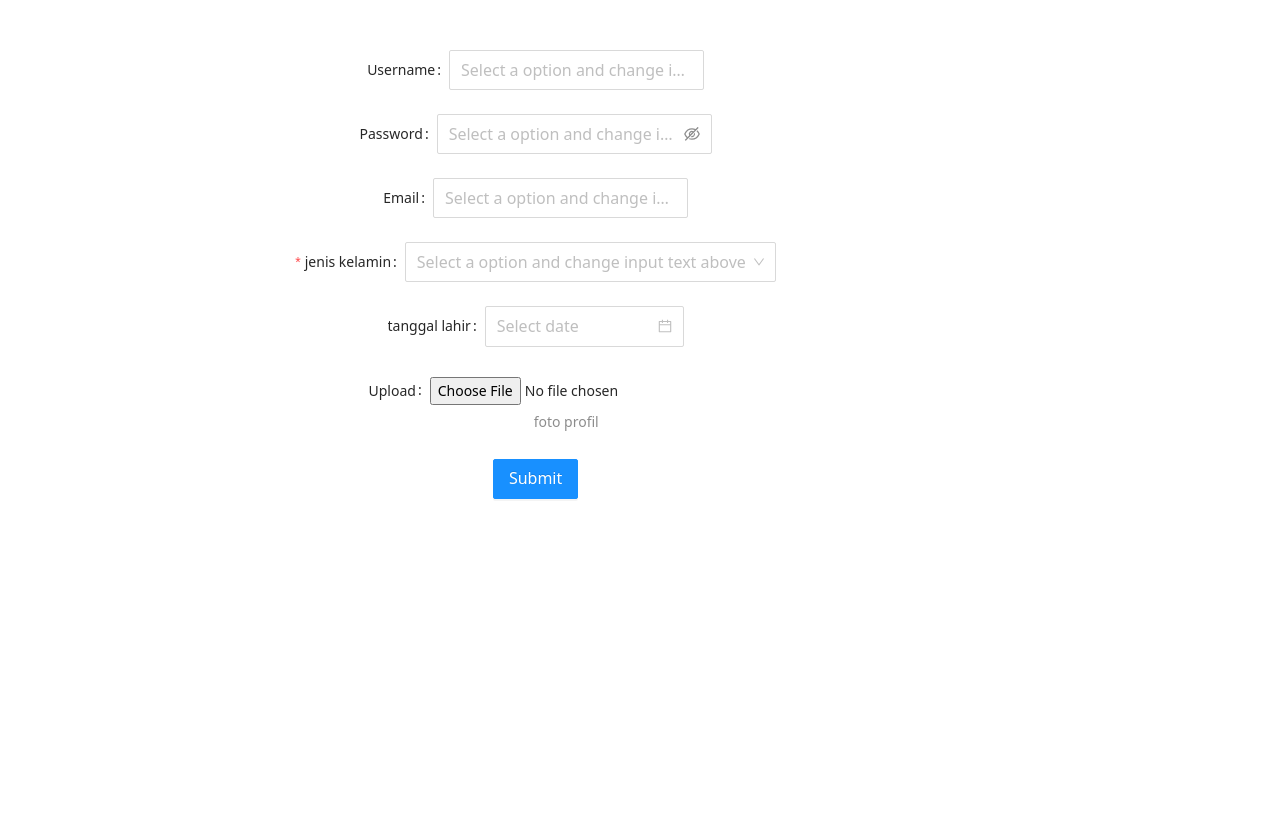
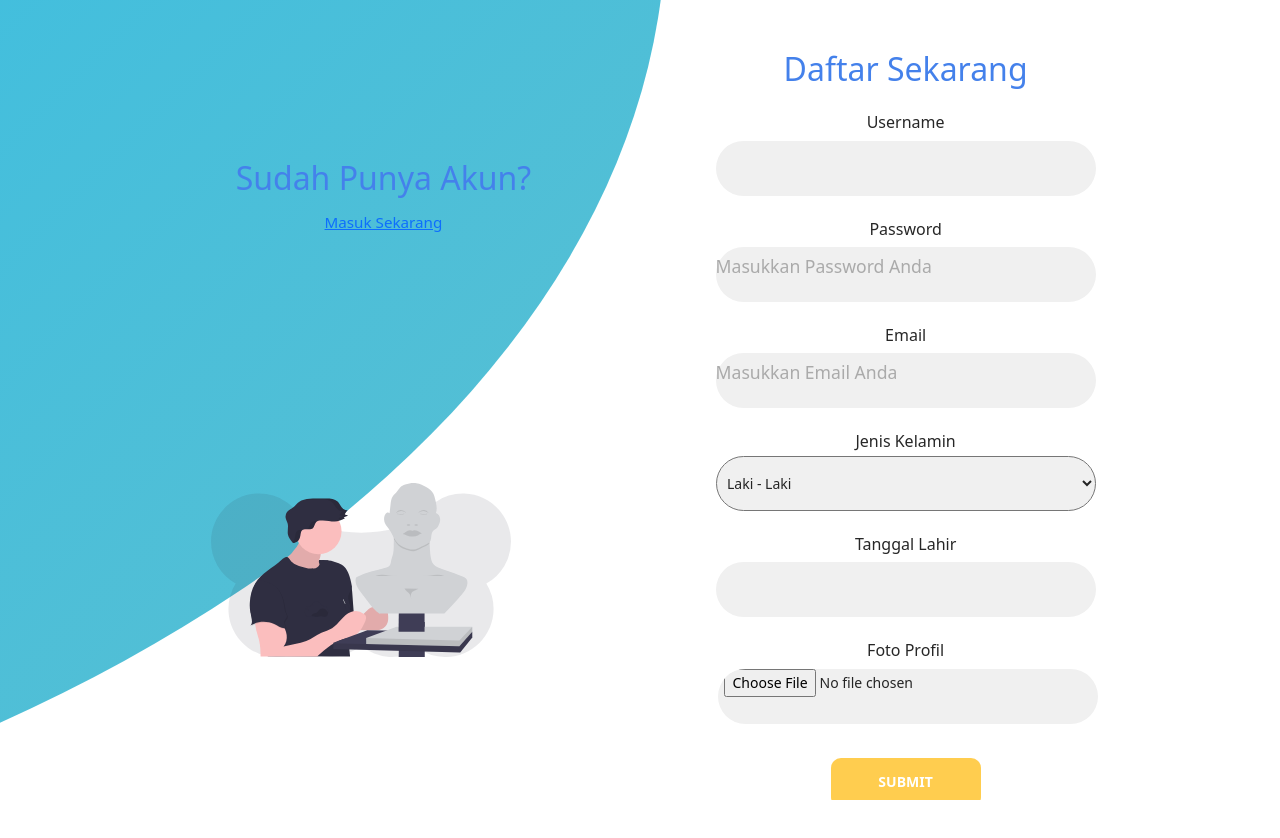
Before and after one commit to km-skilvul-1516/FE-final15, a React (Create React App) app: page /register in a window 1280 px wide. Shown: the top 838 px of the page. After the commit the page ends 800 px from the top, so only its background shows below. Built offline with nearby package versions, Linux system fonts and the light colour scheme.

Commit message:
register eror

```diff
--- a/src/components/login.jsx
+++ b/src/components/login.jsx
@@ -1,7 +1,7 @@
 import { useDispatch } from "react-redux";
 import { post_login } from "../redux/action/index";
 import "../style/login.css"
-import imagelogin from "./login.svg"
+import imagelogin from "../img/login.svg"
 import { Form, Input, Button, Checkbox } from 'antd';
 import { Link, useHistory } from "react-router-dom";
 
@@ -30,19 +30,17 @@ export default function Login () {
                             <div className="sign-in-form">
                                 <h2 className="title1">Hai</h2><br/>
                                 <h2 className="title">Selamat Datang</h2> <br /><br />
-                                <label htmlFor="">Username</label>
+                                <h6>Username</h6>
                                 <Form.Item name="username" className="input-field" >
                                     <Input />
                                 </Form.Item>
-                                <label htmlFor="">Password</label>
-                                <Form.Item name="password" >
-                                <Input.Password />
+                                <h6>Password</h6>
+                                <Form.Item name="password" className="input-field" style={{width : 350}}>
+                                    <input type="password"  />
                                 </Form.Item>
 
                                 <Form.Item>
-                                <Button type="primary" htmlType="submit">
-                                    Submit
-                                </Button>
+                                <button className="btn-masuk"> Submit </button>
                                 </Form.Item>
                             </div>
                             </Form>
@@ -54,9 +52,11 @@ export default function Login () {
                                  <div className="content">
                                      <h2 className="title1">Silahkan Mendaftar</h2>
                                      <p>Buat akun sekarang gratis dan cepat</p>
-                                     <Button className="btn transparent">Daftar</Button>
+                                     <Link to="/register">
+                                        <Button className="btn transparent">Daftar</Button>
+                                     </Link>
                                  </div>
-                                 <img src="../img/login.svg" alt="" className="image" />
+                                 {/* <img src="../img/login.svg" alt="" className="image" /> */}
                                  <img src={imagelogin} alt="" className="image" />
                              </div>
                              <div className="panel right-panel">
--- a/src/components/register.jsx
+++ b/src/components/register.jsx
@@ -1,9 +1,12 @@
-import { Form, Input, Button, Dropdown, Select, DatePicker, Upload} from "antd";
+import { Form, Button, Select, Input } from "antd";
 import { useDispatch } from "react-redux";
 import { post_register } from "../redux/action/index";
+import "../style/login.css"
+import imageregister from "../img/registerimg.svg"
 //hiraukan
 import { Link, useHistory } from "react-router-dom";
 const { Option } = Select;
+
 
 
 const Register = () => {
@@ -16,61 +19,94 @@ const Register = () => {
   };
 
   return (
-    <div>
+    <>
+        <div className="biru">
+            <div className="forms-container">
+              <div className="sign-up-form">
+
                 <Form
                   name="normal_register"
                   initialValues={{
                     remember: true,
                   }}
                   onFinish={register}
-        style={{ width: "79%", marginTop: 50, marginLeft: 30 }}
+                  style={{ width: "79%", marginTop: 50, marginLeft: 400 }}
                   size="large"
                 >
-        <Form.Item label="Username" name="username">
-          <Input placeholder="Select a option and change input text above" />
+                  <h2 class="title">Daftar Sekarang</h2> <br />
+
+                  <h6 htmlFor="">Username</h6>
+                  <Form.Item name="username" className="input-field" >
+                      <Input />
                   </Form.Item>
 
-        <Form.Item label="Password" name="password">
-          <Input.Password placeholder="Select a option and change input text above" />
+                  <h6 htmlFor="">Password</h6>
+                  <Form.Item name="password" className="input-field" rules={[{ required: true }]}>
+                    <input type="password" placeholder="Masukkan Password Anda" />
                   </Form.Item>
 
-        <Form.Item label="Email" name="email">
-          <Input placeholder="Select a option and change input text above" />
+                  <h6 htmlFor="">Email</h6>
+                  <Form.Item name="email" className="input-field" rules={[{ required: true }]}>
+                    <input type="text" placeholder="Masukkan Email Anda" />
                   </Form.Item>
 
-        <Form.Item name="jenis_kelamin" label="jenis kelamin" rules={[{ required: true }]}>
-            <Select
-            placeholder="Select a option and change input text above"
+                  <h6 htmlFor="">Jenis Kelamin</h6>
+                  <Form.Item name="jenis_kelamin" rules={[{ required: true }]}>
+                      <select
+                      placeholder="Pilih Jenis Kelamin Anda"
                       // onChange={onJenisKelaminChange}
                       allowClear
+                      className="input-field"
+                      style={{marginLeft : 120, width : 500, marginTop : -3}}
+                      rules={[{ required: true }]}
                       >
-            <Option value="laki-laki">laki-laki</Option>
-            <Option value="perempuan">perempuan</Option>
+                      <option value="laki-laki">Laki - Laki</option>
+                      <option value="perempuan">Perempuan</option>
 
-            </Select>
+                      </select>
                   </Form.Item>
 
-        <Form.Item label="tanggal lahir" name="tanggal_lahir">
-            <DatePicker />
+                  <h6 htmlFor="">Tanggal Lahir</h6>
+                  <Form.Item name="tanggal_lahir" className="input-field" rules={[{ required: true }]}>
+
+                      <input type="text" />
                   </Form.Item>
 
+                  <h6 htmlFor="">Foto Profil</h6>
                   <Form.Item
                       name="foto"
-            label="Upload"
                       // getValueFromEvent={normFile}
-            extra="foto profil"
+                      style={{marginLeft : -115, width : 500, marginTop : -35}}
                   >
-            <input type='file' name="foto" />
+                      <input type='file' name="foto" className="input-field"/>
                   </Form.Item>
 
                   <Form.Item>
-          <Button type="primary" htmlType="submit">
-            Submit
-          </Button>
+                    <Link to= "/home">
+                      <button className="btn-masuk"> Submit </button>
+                    </Link>
                   </Form.Item>
                 </Form>
+              </div>
+          </div>
+          <div className="panels-container">
+              <div className="panel left-panel">
+                  <div className="content">
+                      <h2 className="title">Sudah Punya Akun?</h2>
+                      <Link to="/login">
+                        <p>Masuk Sekarang</p>
+                      </Link>
 
                   </div>
+
+                  <img src={imageregister} alt="" className="image" />
+              </div>
+              <div className="panel right-panel">
+                  <div></div>
+              </div>
+          </div>
+        </div>
+    </>
   );
 };
 
```
Also changed, not shown: src/img/login.svg (renamed from src/components/login.svg), src/img/registerimg.svg (added). Lines whose indentation alone changed are shown as unchanged.
